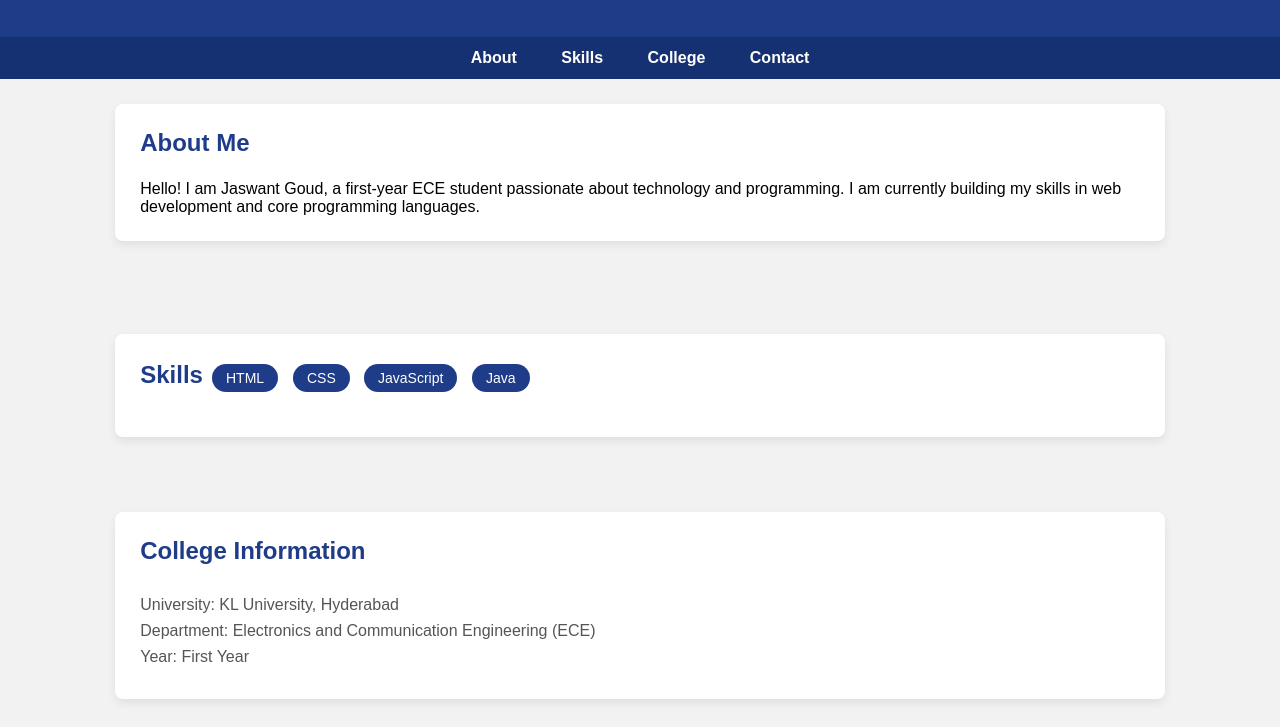
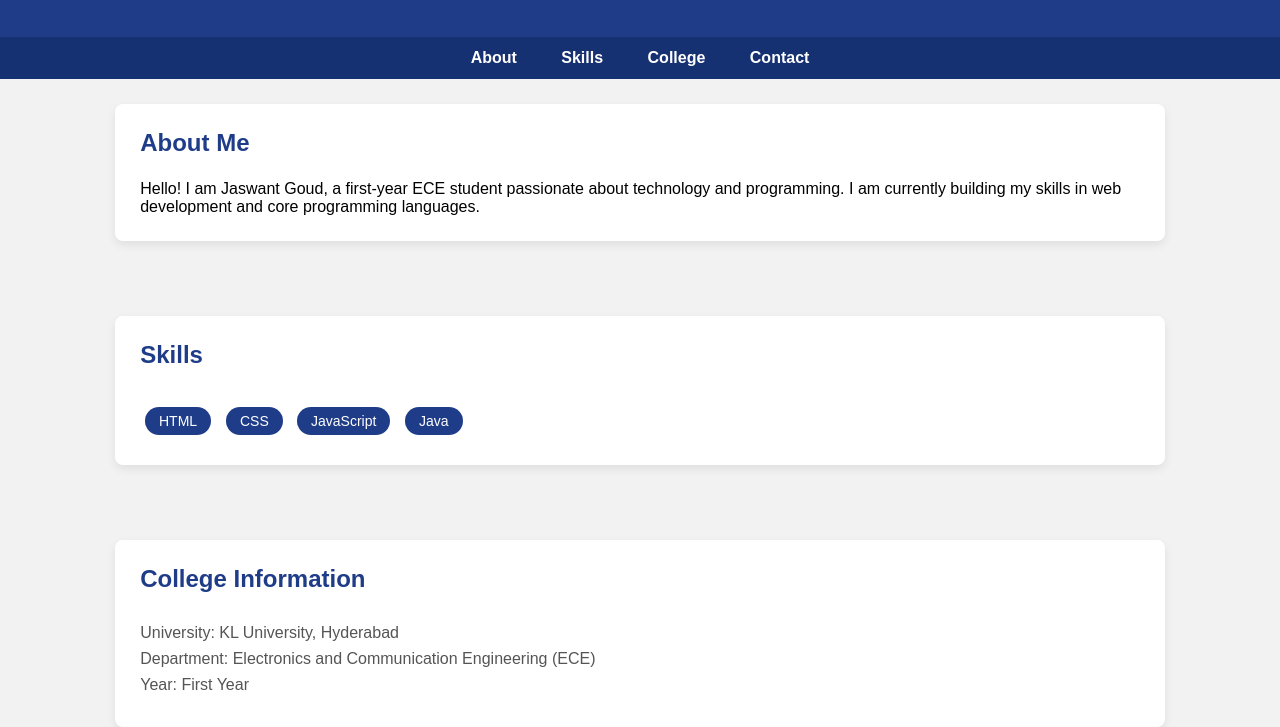
Before and after one commit to jgoud00/professionalportfolio, a plain HTML site: page index.html in a window 1280 px wide. Shown: the part 110-837 px from the top of the page. Drawn offline with Linux system fonts and the light colour scheme.

Commit message:
Update index.html

```diff
--- a/index.html
+++ b/index.html
@@ -131,6 +131,9 @@
         }
         .content-box:hover h2::after { width: 100%; }
 
+        .skills {
+    margin-top: 10px;
+}
 
         .skills span {
             display: inline-block;
@@ -229,14 +232,17 @@
     </div>
 </section>
 
-<section id="skills" class="skills">
-<br>
+<section id="skills">
     <div class="content-box">
         <h2>Skills</h2>
-        <span>HTML</span>
-        <span>CSS</span>
-        <span>JavaScript</span>
-        <span>Java</span>
+
+        <div class="skills">
+            <span>HTML</span>
+            <span>CSS</span>
+            <span>JavaScript</span>
+            <span>Java</span>
+        </div>
+
     </div>
 </section>
 
```
